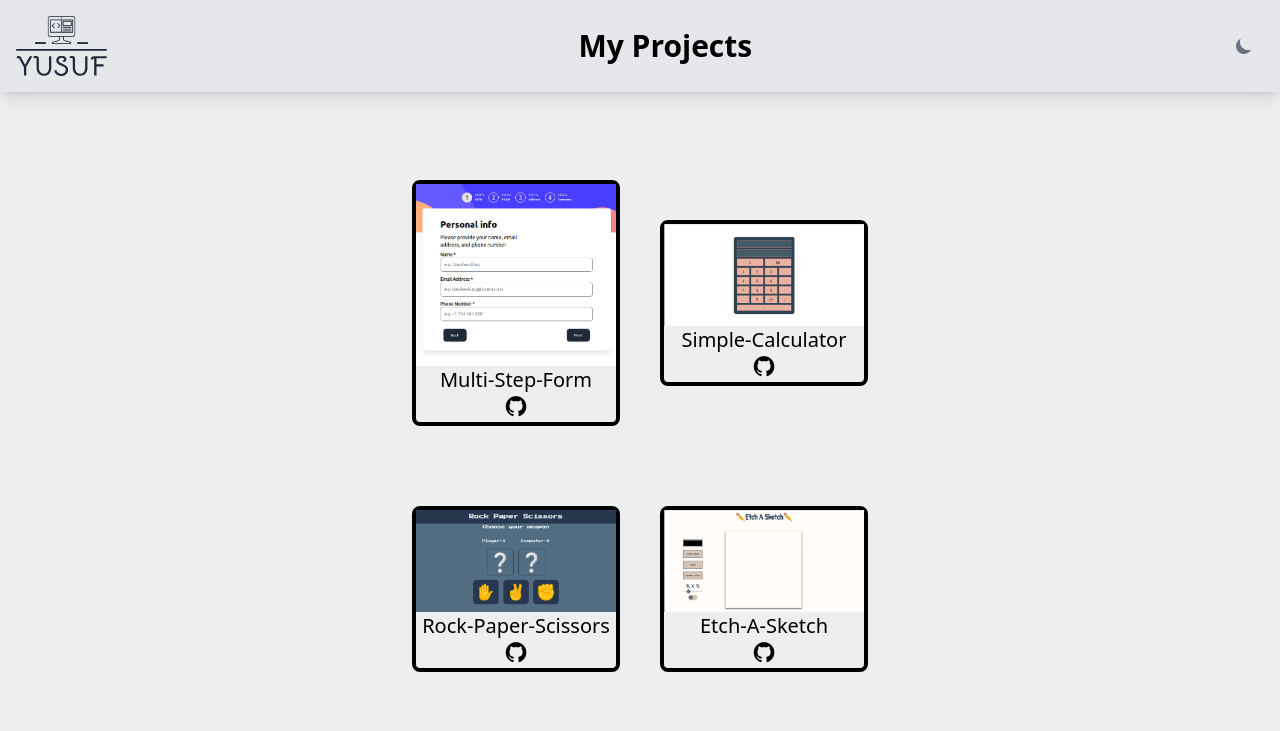
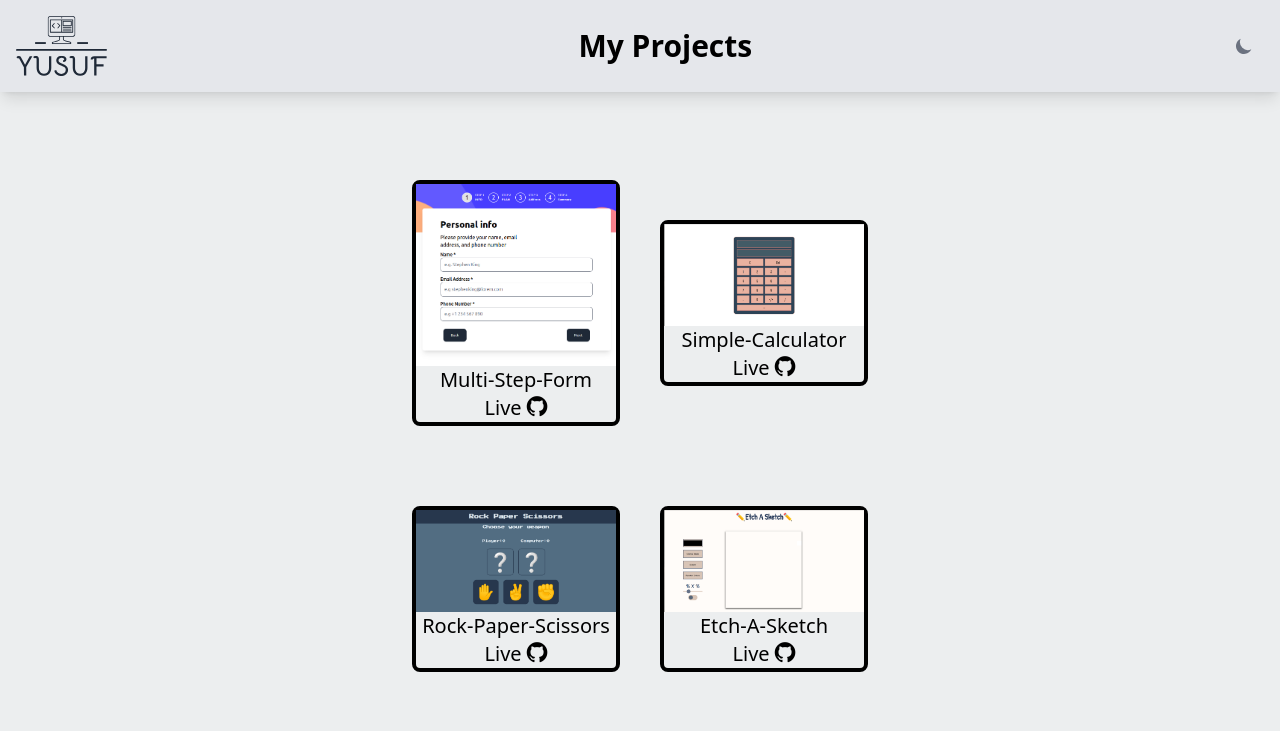
Before and after one commit to YUSUF-SELEIM/My-Resume, a website: page projects.html in a window 1280 px wide. Drawn offline with nearby package versions, Linux system fonts and the light colour scheme.

Commit message:
Added "Live" to Link

```diff
--- a/projects.html
+++ b/projects.html
@@ -95,7 +95,7 @@
 							<a
 								href="https://yusuf-seleim.github.io/Multi-Step-Form/"
 								target="_blank"
-								><i style="font-size: 24px" class="fa">&#xf09b;</i></a
+								>Live <i style="font-size: 24px" class="fa">&#xf09b;</i></a
 							>
 						</div>
 					</div>
@@ -110,7 +110,7 @@
 							<a
 								href="https://yusuf-seleim.github.io/Simple-Calculator/"
 								target="_blank"
-								><i style="font-size: 24px" class="fa">&#xf09b;</i></a
+								>Live <i style="font-size: 24px" class="fa">&#xf09b;</i></a
 							>
 						</div>
 					</div>
@@ -125,7 +125,7 @@
 							<a
 								href="https://yusuf-seleim.github.io/Rock-Paper-Scissors/"
 								target="_blank"
-								><i style="font-size: 24px" class="fa">&#xf09b;</i></a
+								>Live <i style="font-size: 24px" class="fa">&#xf09b;</i></a
 							>
 						</div>
 					</div>
@@ -140,7 +140,7 @@
 							<a
 								href="https://yusuf-seleim.github.io/Etch-a-Sketch/"
 								target="_blank"
-								><i style="font-size: 24px" class="fa">&#xf09b;</i></a
+								>Live <i style="font-size: 24px" class="fa">&#xf09b;</i></a
 							>
 						</div>
 					</div>
```
